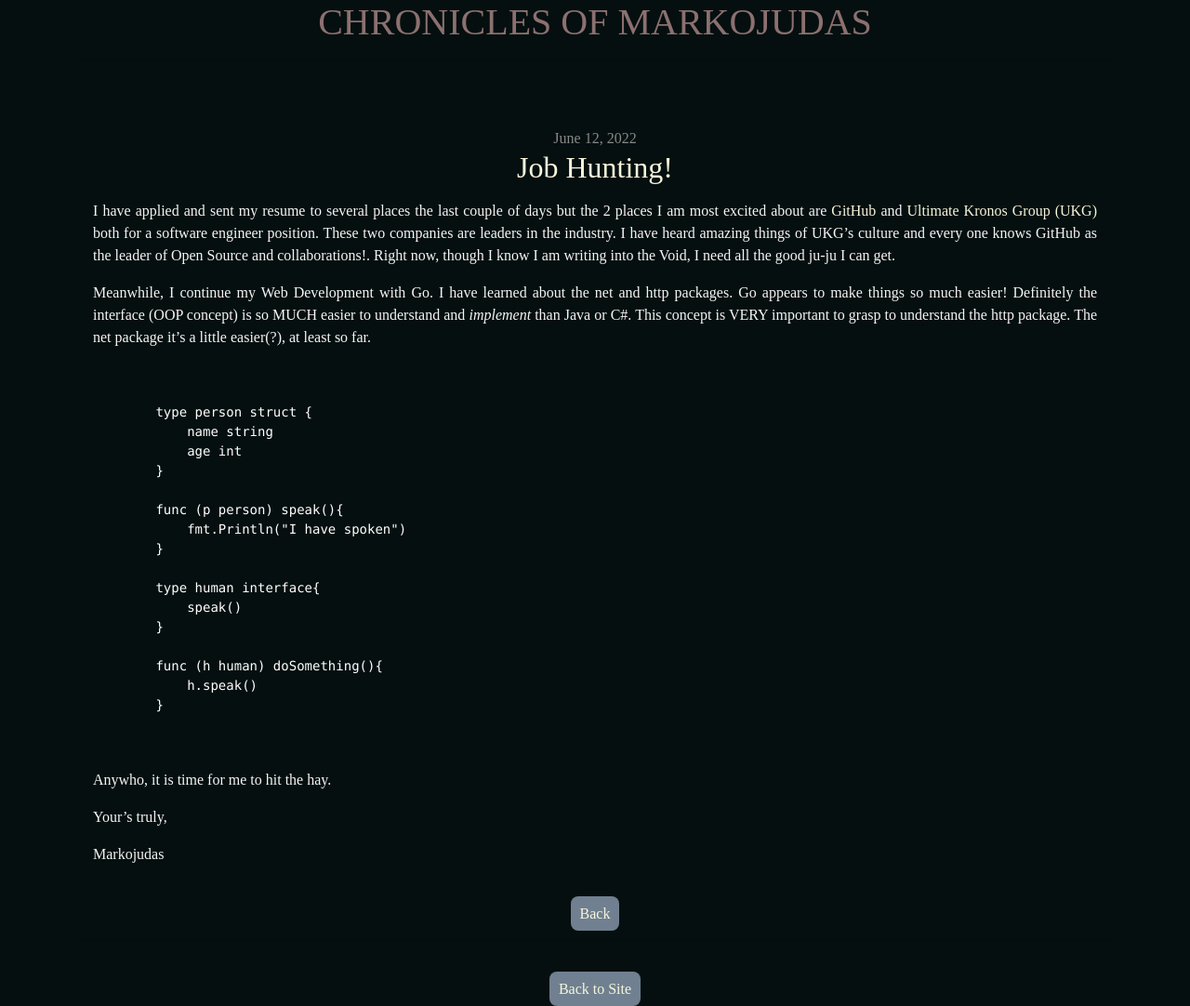
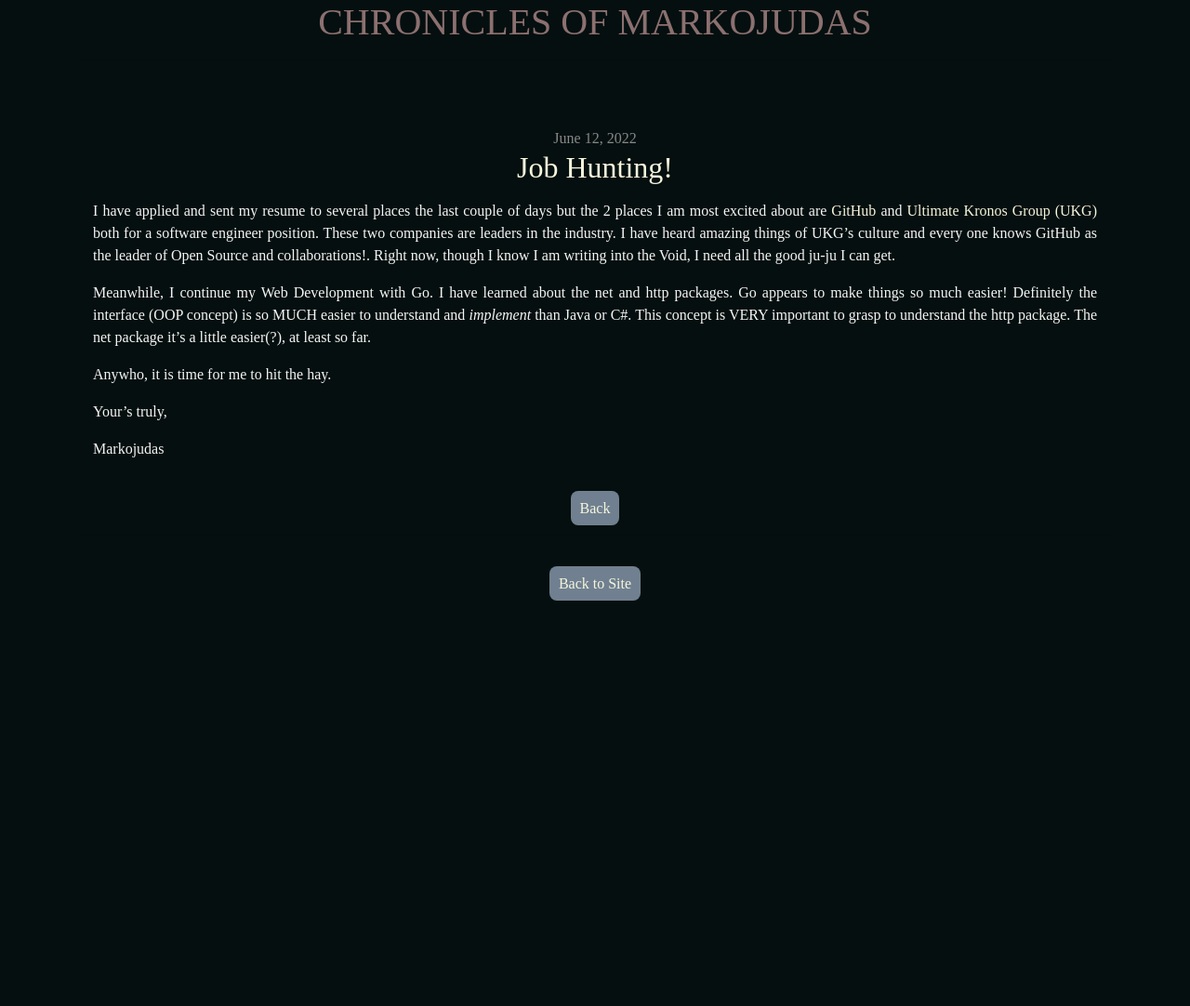
Before and after one commit to Markojudas/chronicles, a Jekyll site: the page built from _posts/2022-06-12-Job-Applications.md, in a window 1280 px wide. Shown: the whole page at 93% size. Built offline with Jekyll 4.4.1, drawn with Linux system fonts in a browser that asks for light colours; nearby versions of some CDN libraries; some web fonts are replaced; after the commit the page ends 900 px from its top, so only the background shows below that.

Commit message:
remove code snipet thought working

```diff
--- a/_posts/2022-06-12-Job-Applications.md
+++ b/_posts/2022-06-12-Job-Applications.md
@@ -3,34 +3,11 @@ title: Job Hunting!
 date: 2022-06-12 21:30
 ---
 
-<!-- markdownlint-disable -->
+<!-- markdownlint-disbale -->
 
 I have applied and sent my resume to several places the last couple of days but the 2 places I am most excited about are <a href="https://github.com">GitHub</a> and <a href="https://ukg.com">Ultimate Kronos Group (UKG)</a> both for a software engineer position. These two companies are leaders in the industry. I have heard amazing things of UKG's culture and every one knows GitHub as the leader of Open Source and collaborations!. Right now, though I know I am writing into the Void, I need all the good ju-ju I can get.
 
 Meanwhile, I continue my Web Development with Go. I have learned about the net and http packages. Go appears to make things so much easier! Definitely the interface (OOP concept) is so MUCH easier to understand and <em>implement</em> than Java or C#. This concept is VERY important to grasp to understand the http package. The net package it's a little easier(?), at least so far.
-
-<pre>
-    <code>
-
-        type person struct {
-            name string
-            age int
-        }
-
-        func (p person) speak(){
-            fmt.Println("I have spoken")
-        }
-
-        type human interface{
-            speak()
-        }
-
-        func (h human) doSomething(){
-            h.speak()
-        }
-
-    </code>
-</pre>
 
 Anywho, it is time for me to hit the hay.
 
```
